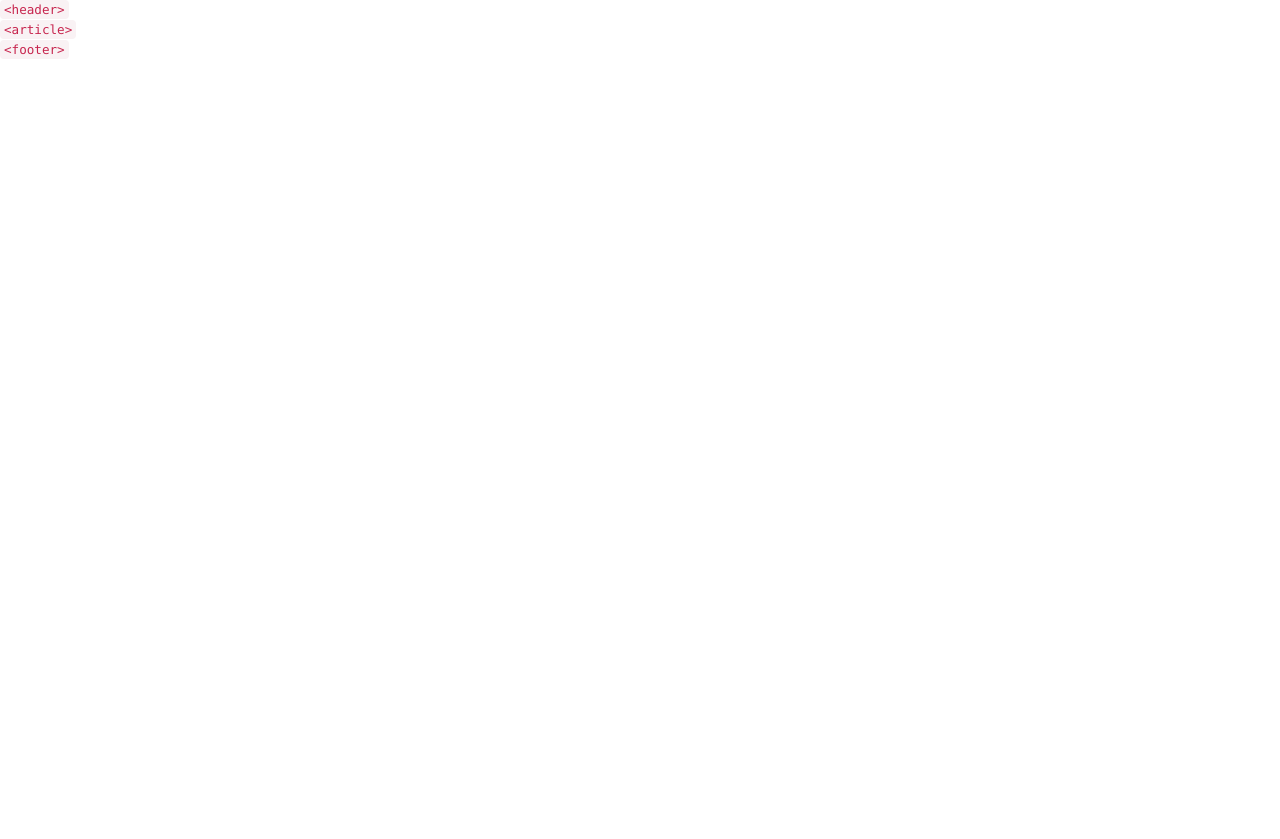
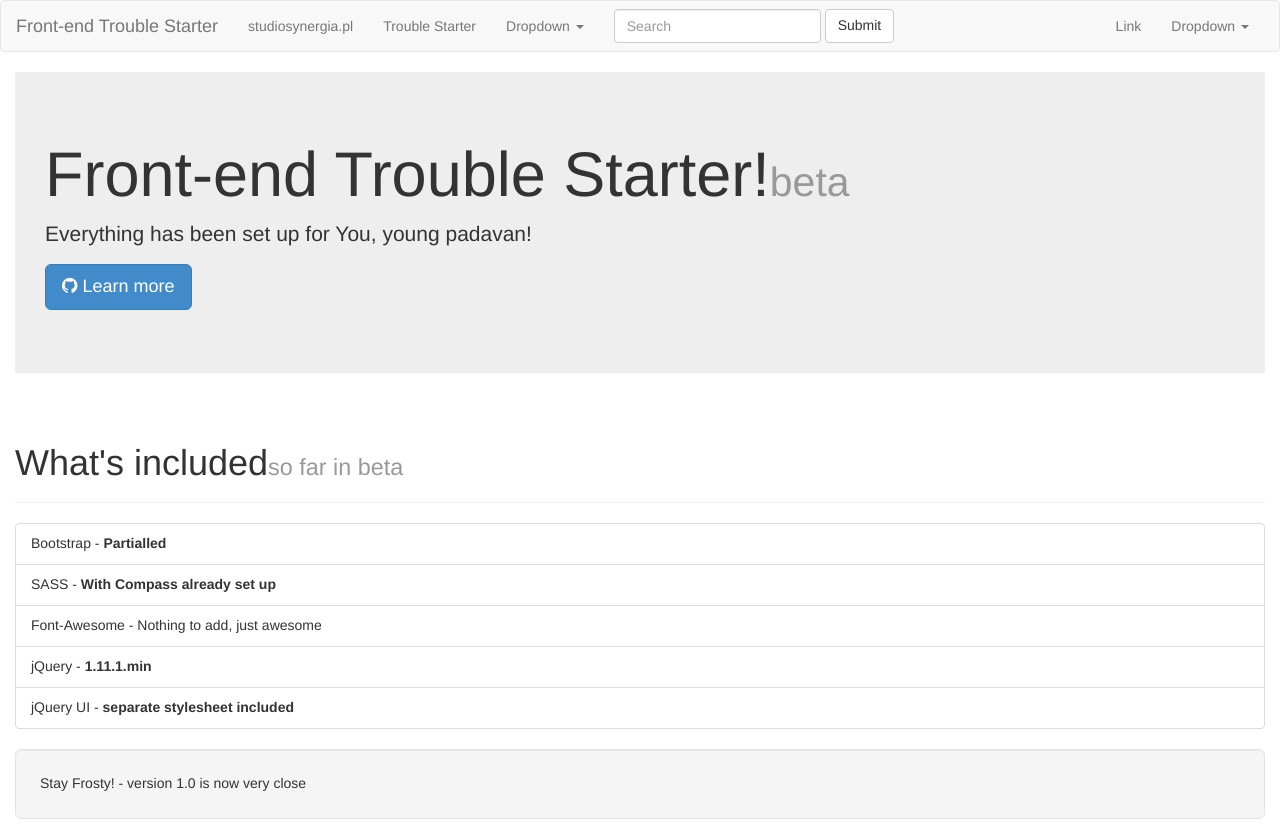
Before and after one commit to agul89/Front-end-Trouble-Starter, a plain HTML site: page index.html in a window 1280 px wide. Before the commit the page ends 800 px from the top, so only its background shows below. Drawn offline with Linux system fonts and the light colour scheme.

Commit message:
added exemplary content

```diff
--- a/index.html
+++ b/index.html
@@ -17,29 +17,105 @@
 <body>
 
     <header>
-        <!-- Primary Navgiation -->
-        <!-- Site Title -->
-        <code>
-            &lt;header&gt;
-        </code>
+        <nav class="navbar navbar-default" role="navigation">
+            <div class="container-fluid">
+                <!-- Brand and toggle get grouped for better mobile display -->
+                <div class="navbar-header">
+                    <button type="button" class="navbar-toggle" data-toggle="collapse" data-target="#bs-example-navbar-collapse-1">
+                        <span class="sr-only">Toggle navigation</span>
+                        <span class="icon-bar"></span>
+                        <span class="icon-bar"></span>
+                        <span class="icon-bar"></span>
+                    </button>
+                    <a class="navbar-brand" href="#">Front-end Trouble Starter</a>
+                </div>
+
+                <!-- Collect the nav links, forms, and other content for toggling -->
+                <div class="collapse navbar-collapse" id="bs-example-navbar-collapse-1">
+                    <ul class="nav navbar-nav">
+                        <li><a href="http://www.studiosynergia.pl/">studiosynergia.pl</a></li>
+                        <li><a href="https://github.com/krzochalski/Front-end-Trouble-Starter">Trouble Starter</a></li>
+                        <li class="dropdown">
+                          <a href="#" class="dropdown-toggle" data-toggle="dropdown">Dropdown <span class="caret"></span></a>
+                          <ul class="dropdown-menu" role="menu">
+                            <li><a href="#">Action</a></li>
+                            <li><a href="#">Another action</a></li>
+                            <li><a href="#">Something else here</a></li>
+                            <li class="divider"></li>
+                            <li><a href="#">Separated link</a></li>
+                            <li class="divider"></li>
+                            <li><a href="#">One more separated link</a></li>
+                          </ul>
+                        </li>
+                    </ul>
+                    <form class="navbar-form navbar-left" role="search">
+                        <div class="form-group">
+                          <input type="text" class="form-control" placeholder="Search">
+                        </div>
+                        <button type="submit" class="btn btn-default">Submit</button>
+                    </form>
+                    <ul class="nav navbar-nav navbar-right">
+                        <li><a href="#">Link</a></li>
+                        <li class="dropdown">
+                            <a href="#" class="dropdown-toggle" data-toggle="dropdown">Dropdown <span class="caret"></span></a>
+                            <ul class="dropdown-menu" role="menu">
+                                <li><a href="#">Action</a></li>
+                                <li><a href="#">Another action</a></li>
+                                <li><a href="#">Something else here</a></li>
+                                <li class="divider"></li>
+                                <li><a href="#">Separated link</a></li>
+                            </ul>
+                        </li>
+                    </ul>
+                </div><!-- /.navbar-collapse -->
+            </div><!-- /.container-fluid -->
+        </nav>
     </header>
 
     <article>
-        <!-- content -->
-        <code>
-            &lt;article&gt;
-        </code>
+        <div class="container-fluid">
+            <div class="row">
+                <div class="col-md-12">
+                    <div class="jumbotron">
+                        <h1>Front-end Trouble Starter!<small>beta</small></h1>
+                        <p>Everything has been set up for You, young padavan!</p>
+                        <p></p>
+                        <p>
+                            <a href="https://github.com/krzochalski/Front-end-Trouble-Starter/wiki/1.-Home" class="btn btn-primary btn-lg" role="button" target="_blank">
+                                <i class="fa fa-github"></i> Learn more
+                            </a>
+                        </p>
+                    </div>
+                </div>
+            </div>
+
+            <div class="row">
+                <div class="col-md-12">
+                    <div class="page-header">
+                        <h1>What's included<small>so far in beta</small></h1>
+                    </div>
+                    <ul class="list-group">
+                        <li class="list-group-item">Bootstrap - <strong>Partialled</strong></li>
+                        <li class="list-group-item">SASS - <strong>With Compass already set up</strong></li>
+                        <li class="list-group-item">Font-Awesome - Nothing to add, just awesome</li>
+                        <li class="list-group-item">jQuery - <strong>1.11.1.min</strong></li>
+                        <li class="list-group-item">jQuery UI - <strong>separate stylesheet included</strong></li>
+                    </ul>
+                </div>
+            </div>
+        </div>
     </article>
 
     <footer>
-        <code>
-            &lt;footer&gt;
-        </code>
-        <!-- Secondary Navigation -->
-        <!-- Some Footer Stuff -->
+        <div class="container-fluid">
+            <div class="row">
+                <div class="col-md-12">
+                    <div class="well well-lg">Stay Frosty! - version 1.0 is now very close</div>
+                </div>
+            </div>
+        </div>
 
-       <!-- JavaScript -->
-
+        <!-- JavaScript -->
         <!-- Jquery core: -->
         <script src="js/jquery/core/jquery-1.11.1.min.js"></script>
         <!-- Jquery plugins:
```
